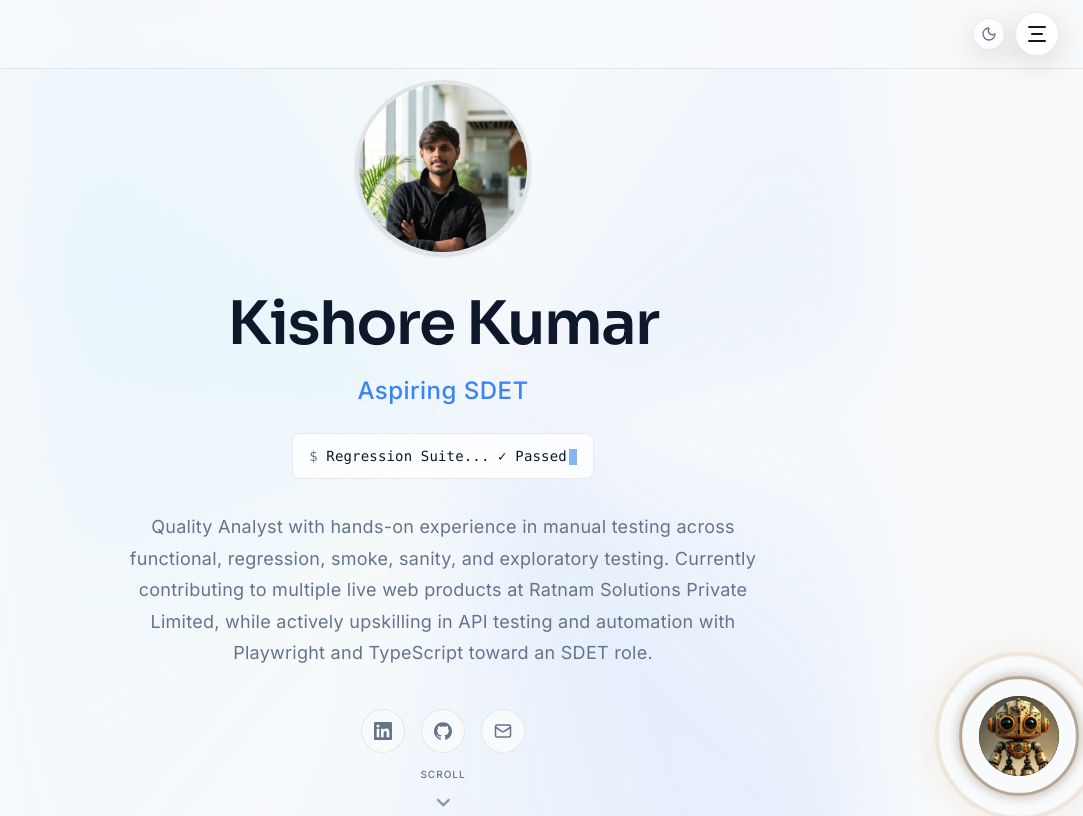
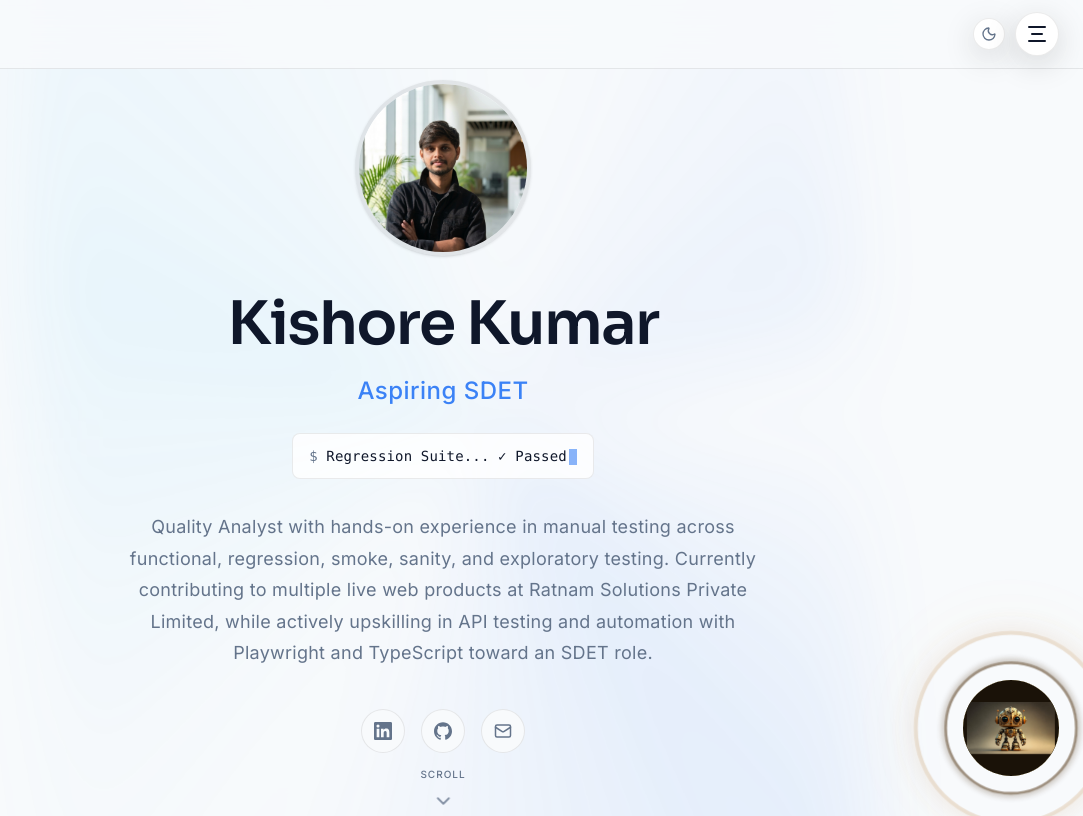
Before and after one commit to kishorekumarrasalay-02/kishorekumar-qa-portfolio, a Next.js app: page / in a window 1280 px wide. Shown: the top 816 px of the page, without its empty margins (197-1280 px from the left). Built offline with nearby package versions, Linux system fonts and the light colour scheme.

Commit message:
all chnages

```diff
--- a/src/app/globals.css
+++ b/src/app/globals.css
@@ -517,22 +517,22 @@ header.glass-nav {
 
 .qa-assistant-fab-wrap {
   position: relative;
-  width: 3.5rem;
-  height: 3.5rem;
+  width: 4rem;
+  height: 4rem;
   overflow: visible;
 }
 
 @media (min-width: 640px) {
   .qa-assistant-fab-wrap {
-    width: 4rem;
-    height: 4rem;
+    width: 4.5rem;
+    height: 4.5rem;
   }
 }
 
 @media (min-width: 768px) {
   .qa-assistant-fab-wrap {
-    width: 5rem;
-    height: 5rem;
+    width: 6rem;
+    height: 6rem;
   }
 }
 
@@ -593,24 +593,26 @@ header.glass-nav {
 }
 
 .qa-logo-img {
-  object-fit: cover;
-  object-position: 50% 18%;
+  object-fit: contain;
+  object-position: center center;
   image-rendering: auto;
   -webkit-backface-visibility: hidden;
   backface-visibility: hidden;
+  padding: 2px;
 }
 
 .qa-logo-fab .qa-logo-img {
-  object-fit: cover;
-  object-position: 50% 12%;
-  transform: scale(1.35);
-  transform-origin: center 30%;
+  object-fit: contain;
+  object-position: center center;
+  transform: none;
+  padding: 3px;
 }
 
 @media (min-width: 768px) {
   .qa-logo-fab .qa-logo-img {
-    object-position: 50% 14%;
-    transform: scale(1.28);
+    object-position: center center;
+    transform: none;
+    padding: 4px;
   }
 }
 
@@ -618,10 +620,10 @@ header.glass-nav {
   position: absolute;
   top: 50%;
   left: 50%;
-  width: 3.5rem;
-  height: 3.5rem;
-  margin-top: -1.75rem;
-  margin-left: -1.75rem;
+  width: 4rem;
+  height: 4rem;
+  margin-top: -2rem;
+  margin-left: -2rem;
   border-radius: 9999px;
   border: 2px solid rgba(8, 6, 4, 0.9);
   pointer-events: none;
@@ -632,19 +634,19 @@ header.glass-nav {
 
 @media (min-width: 640px) {
   .qa-assistant-wave {
-    width: 4rem;
-    height: 4rem;
-    margin-top: -2rem;
-    margin-left: -2rem;
+    width: 4.5rem;
+    height: 4.5rem;
+    margin-top: -2.25rem;
+    margin-left: -2.25rem;
   }
 }
 
 @media (min-width: 768px) {
   .qa-assistant-wave {
-    width: 5rem;
-    height: 5rem;
-    margin-top: -2.5rem;
-    margin-left: -2.5rem;
+    width: 6rem;
+    height: 6rem;
+    margin-top: -3rem;
+    margin-left: -3rem;
   }
 }
 
--- a/src/app/page.tsx
+++ b/src/app/page.tsx
@@ -6,7 +6,6 @@ import Experience from "@/components/Experience";
 import Skills from "@/components/Skills";
 import Portfolio from "@/components/Portfolio";
 import PersonalProjects from "@/components/PersonalProjects";
-import Testimonials from "@/components/Testimonials";
 import Contact from "@/components/Contact";
 import Footer from "@/components/Footer";
 
@@ -22,7 +21,6 @@ export default function Home() {
         <Skills />
         <Portfolio />
         <PersonalProjects />
-        <Testimonials />
         <Contact />
       </main>
       <Footer />
--- a/src/components/QaAssistant.tsx
+++ b/src/components/QaAssistant.tsx
@@ -404,10 +404,10 @@ export default function QaAssistant() {
           <button
             type="button"
             onClick={openChat}
-            className="qa-assistant-fab qa-assistant-fab-intro group relative flex h-14 w-14 items-center justify-center overflow-hidden rounded-full border-0 bg-[#1a1208] p-0 shadow-none sm:h-16 sm:w-16 md:h-20 md:w-20"
+            className="qa-assistant-fab qa-assistant-fab-intro group relative flex h-16 w-16 items-center justify-center overflow-hidden rounded-full border-0 bg-[#1a1208] p-0 shadow-none sm:h-[4.5rem] sm:w-[4.5rem] md:h-24 md:w-24"
             aria-label="Open QA Assistant"
           >
-            <QaLogo size={80} variant="fab" />
+            <QaLogo size={96} variant="fab" />
           </button>
         </div>
       )}
--- a/src/components/Skills.tsx
+++ b/src/components/Skills.tsx
@@ -25,12 +25,7 @@ export default function Skills() {
       <div className="mx-auto max-w-6xl">
         <SectionHeading title={skills.sectionTitle} />
 
-        {/*
-          Desktop 4-col bento (aligned):
-          [ Testing 2×2 ] [ Languages ] [ Tools ]
-          [ Testing 2×2 ] [ API       ] [ Learning ]
-        */}
-        <MotionStagger className="grid grid-cols-1 auto-rows-[minmax(0,auto)] gap-4 sm:grid-cols-2 sm:gap-4 lg:grid-cols-4 lg:grid-rows-2 lg:gap-5">
+        <MotionStagger className="grid grid-cols-1 gap-4 sm:grid-cols-2 sm:gap-5 lg:grid-cols-4 lg:grid-rows-2 lg:gap-5">
           {skills.bentoCards.map((card) => {
             const Icon = iconMap[card.icon];
             const isLearning = "learning" in card && card.learning;
@@ -40,31 +35,27 @@ export default function Skills() {
               <MotionItem
                 key={card.id}
                 variant="fadeUp"
-                className={`skill-bento-tile group flex h-full min-h-0 flex-col rounded-2xl p-5 sm:p-6 ${
-                  isHero
-                    ? "lg:col-span-2 lg:row-span-2"
-                    : "lg:col-span-1 lg:row-span-1"
+                className={`skill-bento-tile group flex h-full flex-col rounded-2xl border p-5 sm:p-6 ${
+                  isHero ? "lg:col-span-2 lg:row-span-2" : ""
                 } ${
                   isLearning
-                    ? "border border-dashed border-muted/40 bg-card/50"
-                    : "border border-card-border bg-card"
+                    ? "border-dashed border-muted/40 bg-card/50"
+                    : "border-card-border bg-card"
                 }`}
               >
-                <div className="mb-4 flex items-center gap-3">
+                <div className="mb-4 flex items-center gap-3 border-b border-card-border/70 pb-4">
                   <div
-                    className={`flex h-10 w-10 shrink-0 items-center justify-center rounded-xl transition group-hover:scale-105 ${
+                    className={`flex h-10 w-10 shrink-0 items-center justify-center rounded-xl ${
                       isLearning
                         ? "bg-muted/20 text-muted"
-                        : "bg-primary text-white shadow-sm shadow-primary/30"
+                        : "bg-primary text-white shadow-sm shadow-primary/25"
                     }`}
                   >
                     <Icon size={18} aria-hidden />
                   </div>
-                  <div className="min-w-0 flex-1">
-                    <h3 className="font-heading text-base font-bold leading-snug sm:text-lg">
-                      {card.title}
-                    </h3>
-                  </div>
+                  <h3 className="font-heading min-w-0 flex-1 text-base font-bold leading-snug sm:text-lg">
+                    {card.title}
+                  </h3>
                   {isLearning && (
                     <span className="shrink-0 rounded-full bg-muted/20 px-2.5 py-1 text-[10px] font-semibold tracking-wide text-muted uppercase">
                       Learning
@@ -73,21 +64,22 @@ export default function Skills() {
                 </div>
 
                 <ul
-                  className={`flex flex-1 content-start gap-2 ${
-                    isHero
-                      ? "flex-wrap sm:content-start lg:grid lg:grid-cols-2 lg:gap-2.5"
-                      : "flex-wrap"
+                  className={`flex flex-1 flex-col gap-2.5 ${
+                    isHero ? "sm:gap-3 lg:grid lg:grid-cols-2 lg:gap-x-6 lg:gap-y-2.5" : ""
                   }`}
                 >
                   {card.items.map((item) => (
-                    <li key={item} className={isHero ? "lg:min-w-0" : undefined}>
+                    <li
+                      key={item}
+                      className="flex items-start gap-2.5 text-sm leading-relaxed text-muted"
+                    >
                       <span
-                        className={`inline-flex max-w-full rounded-full px-2.5 py-1 text-xs font-medium leading-snug sm:text-[13px] ${
-                          isLearning
-                            ? "border border-dashed border-muted/40 bg-background/60 text-muted"
-                            : "bg-tag-bg text-foreground"
+                        className={`mt-[7px] h-1.5 w-1.5 shrink-0 rounded-full ${
+                          isLearning ? "bg-muted" : "bg-primary-light"
                         }`}
-                      >
+                        aria-hidden
+                      />
+                      <span className="text-body text-[13px] text-foreground/90 sm:text-sm">
                         {item}
                       </span>
                     </li>
```
